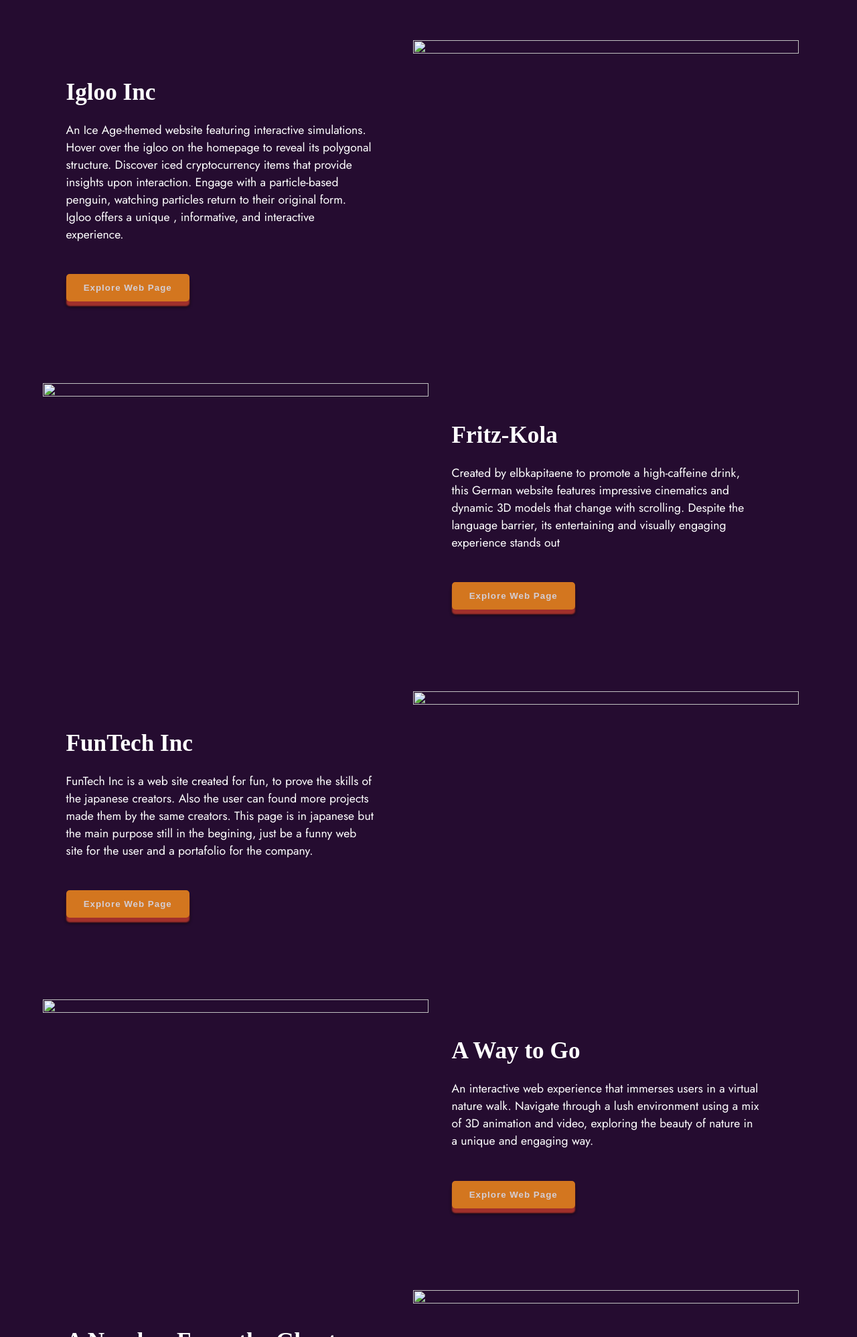
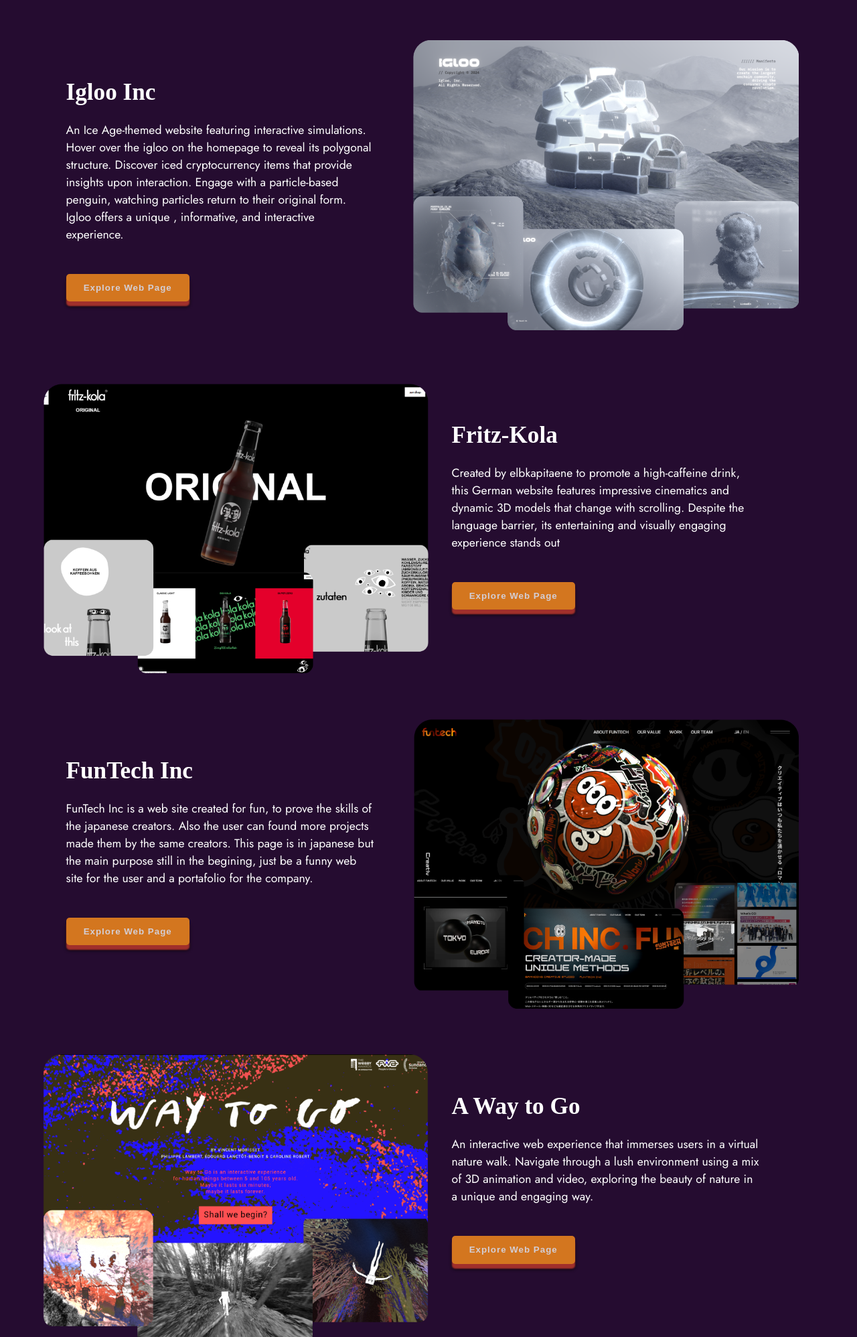
Before and after one commit to Mateo6000683/TECI-2024, a plain HTML site: page Projects.html in a window 1280 px wide. Shown: the part 804-2800 px from the top of the page at 67% size. Drawn offline with Linux system fonts and the light colour scheme; some packages are replaced by stand-ins of ours; files that its build step writes are made by us from their sources; a script that the page names is missing; a web font is replaced by a local one.

Commit message:
projects-actualizado

```diff
--- a/Projects.html
+++ b/Projects.html
@@ -4,7 +4,7 @@
     <meta charset="UTF-8">
     <meta name="viewport" content="width=device-width, initial-scale=1.0">
 
-    <link rel="stylesheet" href="/Assets/Style_Projects.css">
+    <link rel="stylesheet" href="/Assets/Styles-css/Style_Projects.css">
 
     <link rel="preconnect" href="https://fonts.googleapis.com">
     <link rel="preconnect" href="https://fonts.gstatic.com" crossorigin>
@@ -36,7 +36,7 @@
 
                 <a href="Projects.html">Project</a>
 
-                <a href="#">Resources</a>
+                <a href="Resources.html">Resources</a>
 
                 <a href="AboutUs.html">About Us</a>
 
@@ -66,7 +66,7 @@
         </div>
         <div class="imgsv1">
             <div class="imagen-principal">
-                <img src="Assets/Images/Igloo-1.png" alt="">
+                <img src="Assets/Images/Projects/Igloo-1.png" alt="">
             </div>
         </div>
     </div>
@@ -74,7 +74,7 @@
     <div class="projects">
         <div class="imgsv1">
             <div class="imagen-principal">
-                <img src="Assets/Images/Fritz-Kola.png" alt="">
+                <img src="Assets/Images/Projects/Fritz-Kola.png" alt="">
             </div>
         </div>
         <div class="imginfo">
@@ -103,7 +103,7 @@
         </div>
         <div class="imgsv1">
             <div class="imagen-principal">
-                <img src="Assets/Images/Funtech.png" alt="">
+                <img src="Assets/Images/Projects/Funtech.png" alt="">
             </div>
         </div>
     </div>
@@ -111,7 +111,7 @@
     <div class="projects">
         <div class="imgsv1">
             <div class="imagen-principal">
-                <img src="Assets/Images/Waytogo.png" alt="">
+                <img src="Assets/Images/Projects/Waytogo.png" alt="">
             </div>
         </div>
         <div class="imginfo">
@@ -140,7 +140,7 @@
         </div>
         <div class="imgsv1">
             <div class="imagen-principal">
-                <img src="Assets/Images/Anumber.png" alt="">
+                <img src="Assets/Images/Projects/Anumber.png" alt="">
             </div>
         </div>
     </div>
```
